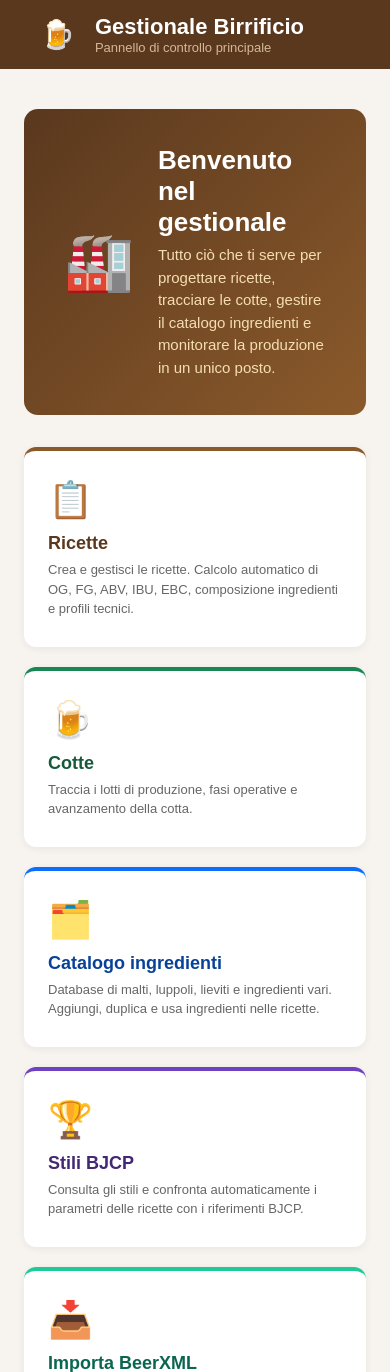
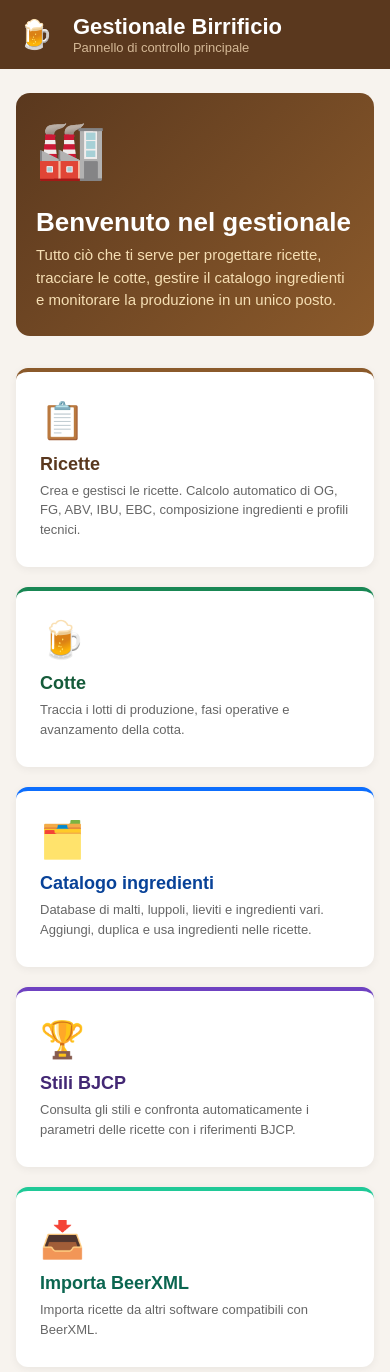
Before and after one commit to smaranghi-spec/Gestionale-Birra, a FastAPI app: page / in a window 390 px wide. Shown: the top 1372 px of the page. Run offline with FastAPI, Linux system fonts and the light colour scheme.

Commit message:
Update home.html

```diff
--- a/templates/home.html
+++ b/templates/home.html
@@ -105,6 +105,12 @@
             font-size: 12px;
             padding: 24px 0;
         }
+
+        @media (max-width: 768px) {
+            .topbar { padding: 14px 18px; }
+            .container { padding: 0 16px; margin: 24px auto; }
+            .hero { padding: 24px 20px; flex-direction: column; align-items: flex-start; }
+        }
     </style>
 </head>
 <body>
@@ -171,7 +177,7 @@
         <h3>⚡ Azioni rapide</h3>
         <div class="ql-grid">
             <a href="/ricette/html" class="ql-btn primary">+ Nuova ricetta</a>
-            <a href="/cotte/nuova" class="ql-btn green">🚀 Nuova cotta</a>
+            <a href="/cotte" class="ql-btn green">🚀 Nuova cotta</a>
             <a href="/importa/beerxml" class="ql-btn">📥 Importa BeerXML</a>
             <a href="/catalogo/ingredienti" class="ql-btn">🗂️ Sfoglia catalogo</a>
             <a href="/stili" class="ql-btn">🏆 Elenco stili</a>
```
